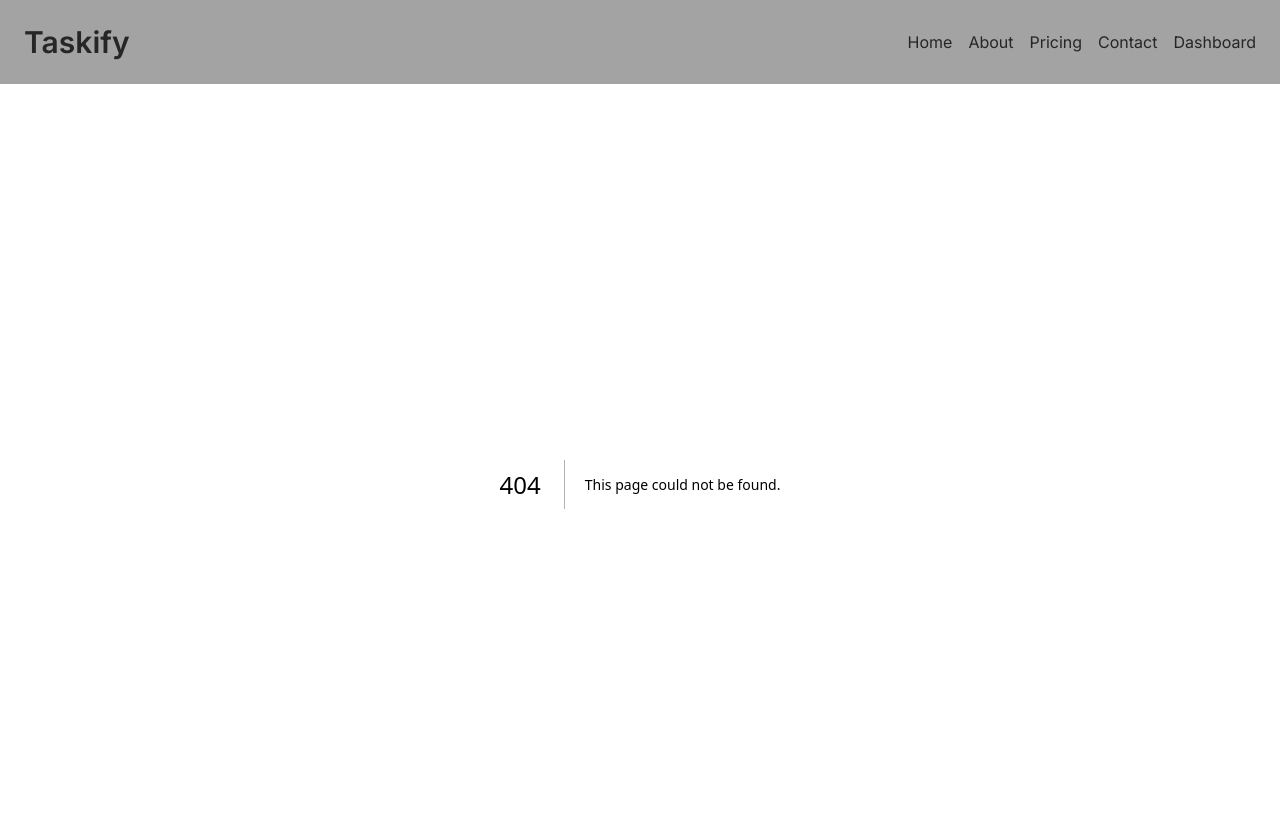
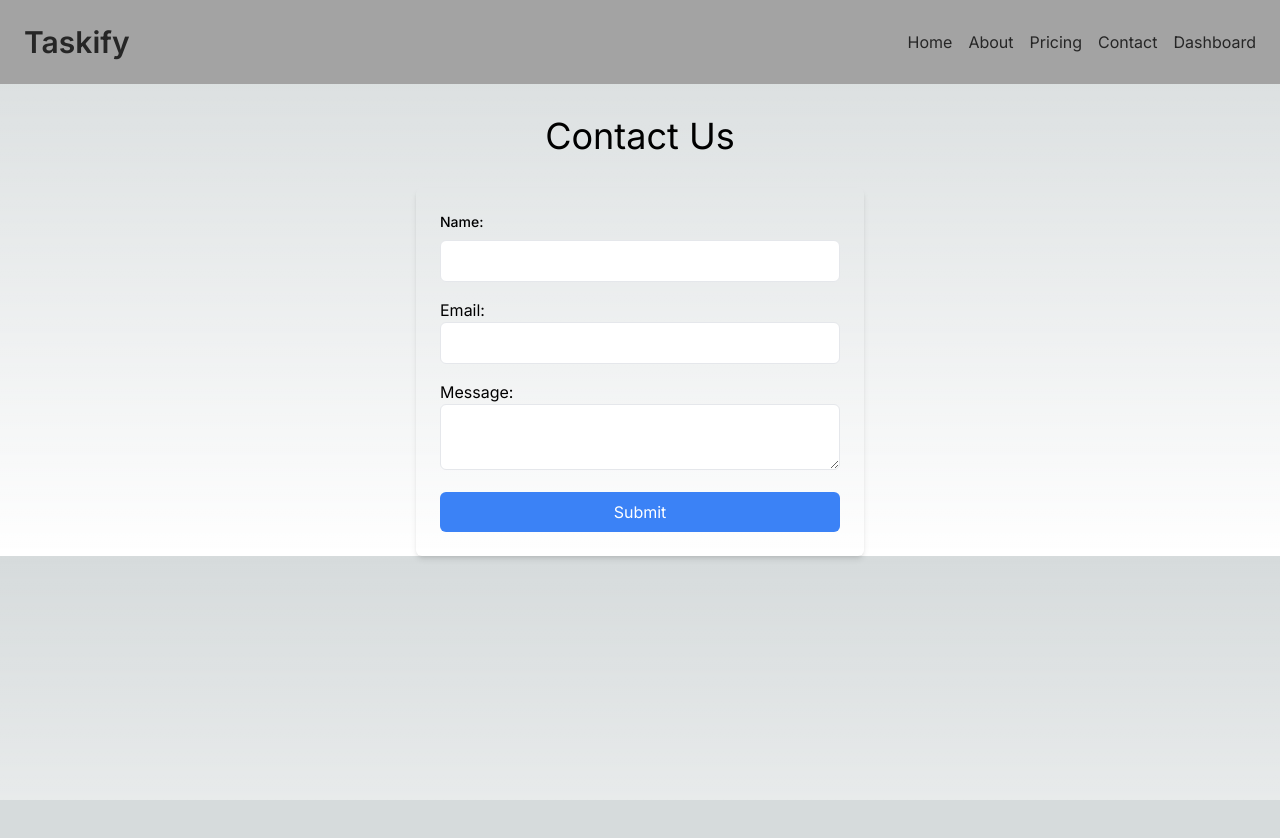
Before and after one commit to AlastiSolutions/taskify, a Next.js app: page /contact in a window 1280 px wide. Before the commit this address had no page. Shown: the top 838 px of the page. After the commit the page ends 800 px from the top, so only its background shows below. Built offline with nearby package versions, Linux system fonts and the light colour scheme.

Commit message:
contact page added
created contact page and form

```diff
--- /dev/null
+++ b/app/contact/page.tsx
@@ -0,0 +1,122 @@
+"use client";
+
+import { ChangeEvent, FormEvent, useState } from "react";
+import Navbar from "@/components/ui/Navbar";
+
+export default function Contact() {
+  const [formData, setFormData] = useState({
+    name: "",
+    email: "",
+    message: "",
+  });
+
+  const handleChange = (
+    event: ChangeEvent<HTMLInputElement | HTMLTextAreaElement>
+  ) => {
+    const { name, value } = event.target;
+
+    setFormData((previousData) => ({
+      ...previousData,
+      [name]: value,
+    }));
+  };
+
+  const handleSubmit = async (event: FormEvent<HTMLFormElement>) => {
+    event?.preventDefault();
+
+    if (!formData.name || !formData.email || !formData.message) {
+      alert("Please fill in all fields");
+      return;
+    }
+
+    try {
+      await submitFormHandler(formData);
+
+      setFormData({
+        name: "",
+        email: "",
+        message: "",
+      });
+
+      alert("Form submitted successfully!");
+    } catch (err) {
+      console.error("Error Submitting Form:", err);
+      alert("An error occured while submitting the form. Please try again.");
+    }
+  };
+
+  const submitFormHandler = async (formData: {
+    name: string;
+    email: string;
+    message: string;
+  }) => {
+    const res = await fetch("example.com", {
+      method: "POST",
+      headers: {
+        "Content-Type": "application/json",
+      },
+      body: JSON.stringify(formData),
+    });
+
+    if (!res.ok) {
+      throw new Error("Server Error");
+    }
+  };
+
+  return (
+    <>
+      {/* <Navbar /> */}
+      <div className="flex mt-8 justify-center">
+        <h1 className="text-4xl">Contact Us</h1>
+      </div>
+      <form
+        onSubmit={handleSubmit}
+        className="max-w-md mx-auto mt-8 p-6 rounded-md shadow-md"
+      >
+        <div className="mb-4">
+          <label htmlFor="name" className="block text-sm font-medium mb-2">
+            Name:
+          </label>
+          <input
+            type="text"
+            id="name"
+            name="name"
+            value={formData.name}
+            onChange={handleChange}
+            className="w-full px-4 py-2 border rounded-md focus:outline-none focus:ring focus:border-blue-300"
+            required
+          />
+        </div>
+        <div className="mb-4">
+          <label htmlFor="email">Email:</label>
+          <input
+            type="email"
+            name="email"
+            id="email"
+            value={formData.email}
+            onChange={handleChange}
+            className="w-full px-4 py-2 border rounded-md focus:outline-none focus:ring focus:border-blue-300"
+            required
+          />
+        </div>
+        <div className="mb-4">
+          <label htmlFor="message">Message:</label>
+          <textarea
+            name="message"
+            id="message"
+            value={formData.message}
+            onChange={handleChange}
+            className="w-full px-4 py-2 border rounded-md focus:outline-none focus:ring focus:border-blue-300"
+            required
+          ></textarea>
+        </div>
+        <button
+          type="submit"
+          className="w-full bg-blue-500 text-white py-2 px-4 rounded-md hover:bg-blue-600 focus:outline-none focus:ring focus:border-blue-300 "
+        >
+          Submit
+        </button>
+      </form>
+    </>
+  );
+}
```
